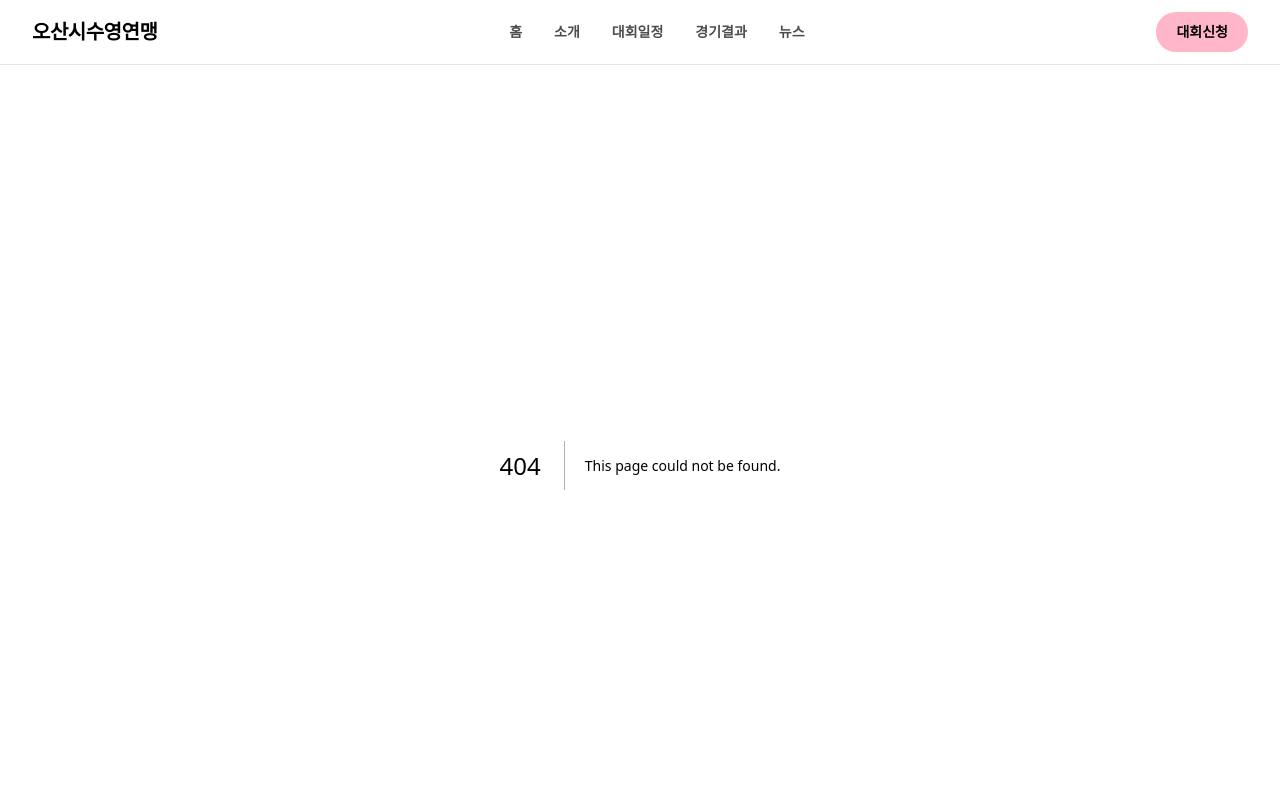
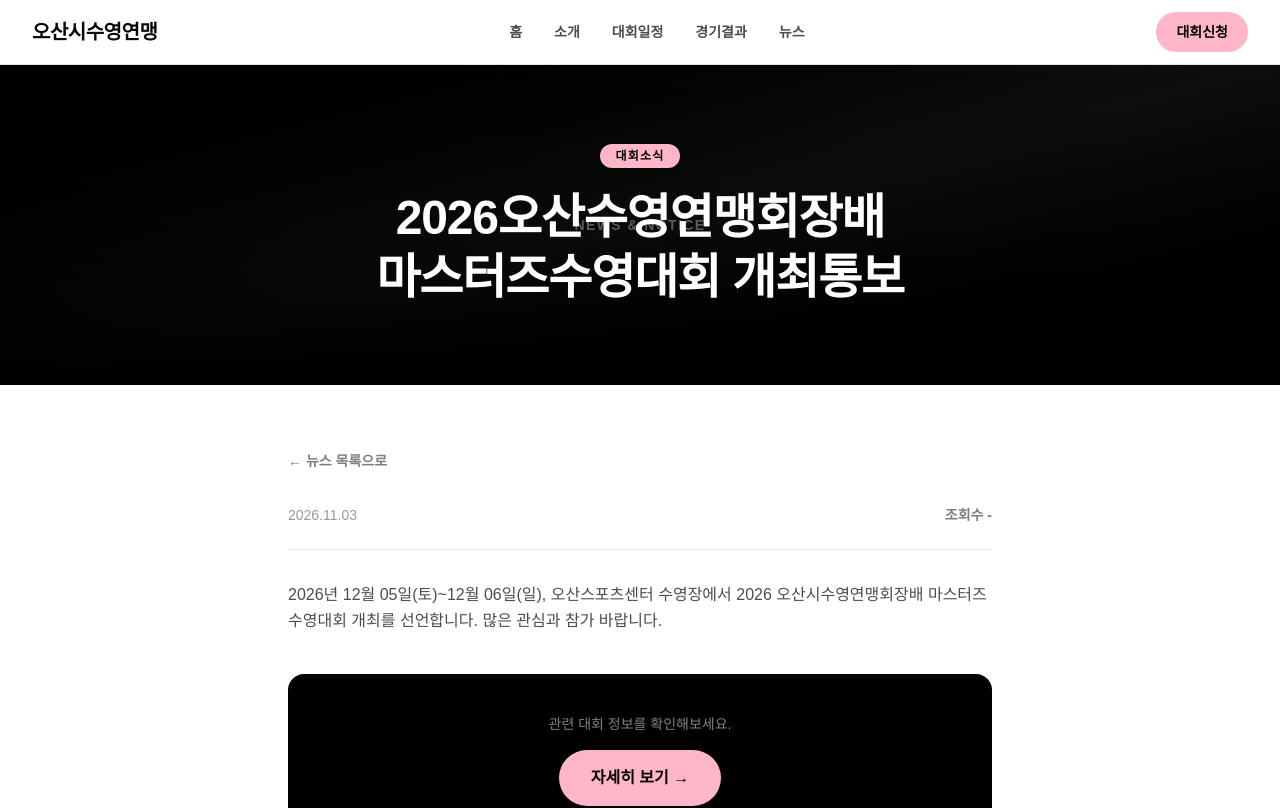
Before and after one commit to capsule8827/osswimfe, a Next.js app: page /news/1 in a window 1280 px wide. Before the commit this address had no page. Shown: the top 808 px of the page. Built offline with nearby package versions, Linux system fonts and the light colour scheme; a web font is replaced by a local one.

Commit message:
방문자 분석(Vercel Analytics) 및 뉴스 조회수(Redis) 기능 추가

```diff
--- a/app/layout.js
+++ b/app/layout.js
@@ -1,3 +1,4 @@
+import { Analytics } from "@vercel/analytics/next";
 import "./globals.css";
 import Header from "@/components/Header";
 import Footer from "@/components/Footer";
@@ -25,6 +26,7 @@ export default function RootLayout({ children }) {
         <Header />
         <main className="flex-1">{children}</main>
         <Footer />
+        <Analytics />
       </body>
     </html>
   );
--- /dev/null
+++ b/app/news/[id]/page.js
@@ -0,0 +1,100 @@
+import Link from "next/link";
+import { notFound } from "next/navigation";
+import PlaceholderBlock from "@/components/PlaceholderBlock";
+import { getNewsById } from "@/lib/data";
+import { incrementNewsViews } from "@/lib/kv";
+
+// 조회수는 매 요청마다 증가해야 하므로 정적 생성 없이 항상 블로킹 렌더링한다.
+export const instant = false;
+
+export async function generateMetadata({ params }) {
+  const { id } = await params;
+  const item = getNewsById(id);
+
+  if (!item) {
+    return { title: "공지사항 정보 없음 | 오산시 수영연맹" };
+  }
+
+  return {
+    title: `${item.title} | 오산시 수영연맹`,
+    description: item.summary,
+  };
+}
+
+function formatDate(dateStr) {
+  const [y, m, d] = dateStr.split("-");
+  return `${y}.${m}.${d}`;
+}
+
+export default async function NewsDetailPage({ params }) {
+  const { id } = await params;
+  const item = getNewsById(id);
+
+  if (!item) {
+    notFound();
+  }
+
+  const views = await incrementNewsViews(id);
+
+  return (
+    <>
+      <section className="relative flex h-[40vh] min-h-[300px] items-center justify-center bg-black text-white">
+        <PlaceholderBlock
+          label="NEWS & NOTICE"
+          tone="dark"
+          className="absolute inset-0 h-full w-full opacity-70"
+        />
+        <div className="absolute inset-0 bg-gradient-to-t from-black via-black/30 to-black/10" />
+        <div className="relative z-10 max-w-3xl px-6 text-center">
+          <span className="inline-block rounded-full bg-brand px-4 py-1 text-xs font-bold uppercase tracking-widest text-black">
+            {item.category}
+          </span>
+          <h1 className="mt-5 break-keep text-3xl font-black leading-tight tracking-tight sm:text-5xl">
+            {item.title}
+          </h1>
+        </div>
+      </section>
+
+      <section className="mx-auto max-w-3xl px-5 py-16 sm:px-8">
+        <Link
+          href="/news"
+          className="inline-flex items-center gap-1 text-sm font-bold text-black/50 transition-colors hover:text-brand-strong"
+        >
+          ← 뉴스 목록으로
+        </Link>
+
+        <div className="mt-8 flex flex-wrap items-center justify-between gap-3 border-b border-black/10 pb-6">
+          <span className="text-sm text-black/40">{formatDate(item.date)}</span>
+          <span className="text-sm font-semibold text-black/50">
+            조회수 {views ?? "-"}
+          </span>
+        </div>
+
+        <p className="mt-8 text-base leading-relaxed text-black/70">{item.summary}</p>
+
+        {item.attachment && (
+          <a
+            href={item.attachment.href}
+            download
+            className="mt-10 inline-flex items-center gap-2 rounded-full bg-brand px-5 py-2.5 text-sm font-bold text-black transition-colors hover:bg-brand-dark"
+          >
+            {item.attachment.label}
+            <span aria-hidden="true">↓</span>
+          </a>
+        )}
+
+        {item.link && (
+          <div className="mt-10 flex flex-col items-center gap-4 rounded-2xl bg-black p-10 text-center text-white">
+            <p className="text-sm text-white/50">관련 대회 정보를 확인해보세요.</p>
+            <Link
+              href={item.link}
+              className="inline-flex items-center justify-center rounded-full bg-brand px-8 py-4 text-base font-bold text-black transition-transform hover:scale-105 hover:bg-brand-dark"
+            >
+              자세히 보기 →
+            </Link>
+          </div>
+        )}
+      </section>
+    </>
+  );
+}
--- a/app/news/page.js
+++ b/app/news/page.js
@@ -47,24 +47,18 @@ export default function NewsPage() {
                   <span className="shrink-0 text-sm text-black/40">{formatDate(item.date)}</span>
                 </div>
                 <p className="mt-3 text-sm leading-relaxed text-black/60">{item.summary}</p>
-                {item.link && (
                 <span className="mt-3 inline-flex items-center gap-1 text-sm font-bold text-black transition-colors group-hover:text-brand-strong">
                   자세히 보기
                   <span className="transition-transform group-hover:translate-x-1">→</span>
                 </span>
-                )}
               </>
             );
 
             return (
               <li key={item.id} className="group py-7">
-                {item.link ? (
-                  <Link href={item.link} className="block">
+                <Link href={`/news/${item.id}`} className="block">
                   {content}
                 </Link>
-                ) : (
-                  content
-                )}
                 {item.attachment && (
                   <a
                     href={item.attachment.href}
--- a/app/page.js
+++ b/app/page.js
@@ -133,7 +133,7 @@ export default function Home() {
           {latestNews.map((n) => (
             <li key={n.id}>
               <Link
-                href={n.link ?? "/news"}
+                href={`/news/${n.id}`}
                 className="group flex flex-col gap-2 py-6 sm:flex-row sm:items-center sm:justify-between"
               >
                 <div className="flex items-center gap-4">
--- /dev/null
+++ b/lib/kv.js
@@ -0,0 +1,41 @@
+import { Redis } from "@upstash/redis";
+
+function getRedis() {
+  const url = process.env.KV_REST_API_URL || process.env.UPSTASH_REDIS_REST_URL;
+  const token = process.env.KV_REST_API_TOKEN || process.env.UPSTASH_REDIS_REST_TOKEN;
+
+  if (!url || !token) {
+    return null;
+  }
+
+  return new Redis({ url, token });
+}
+
+export async function incrementNewsViews(newsId) {
+  const redis = getRedis();
+
+  if (!redis) {
+    return null;
+  }
+
+  try {
+    return await redis.incr(`news:views:${newsId}`);
+  } catch {
+    return null;
+  }
+}
+
+export async function getNewsViews(newsId) {
+  const redis = getRedis();
+
+  if (!redis) {
+    return null;
+  }
+
+  try {
+    const count = await redis.get(`news:views:${newsId}`);
+    return count ?? 0;
+  } catch {
+    return null;
+  }
+}
--- a/package.json
+++ b/package.json
@@ -9,6 +9,8 @@
     "lint": "eslint"
   },
   "dependencies": {
+    "@upstash/redis": "^1.41.0",
+    "@vercel/analytics": "^2.0.1",
     "next": "16.4.4",
     "react": "19.3.0",
     "react-dom": "19.3.0"
```
Also changed, not shown: lib/data.js, 1 other file (tests, documents, lock files or other folders). Lines whose indentation alone changed are shown as unchanged.
